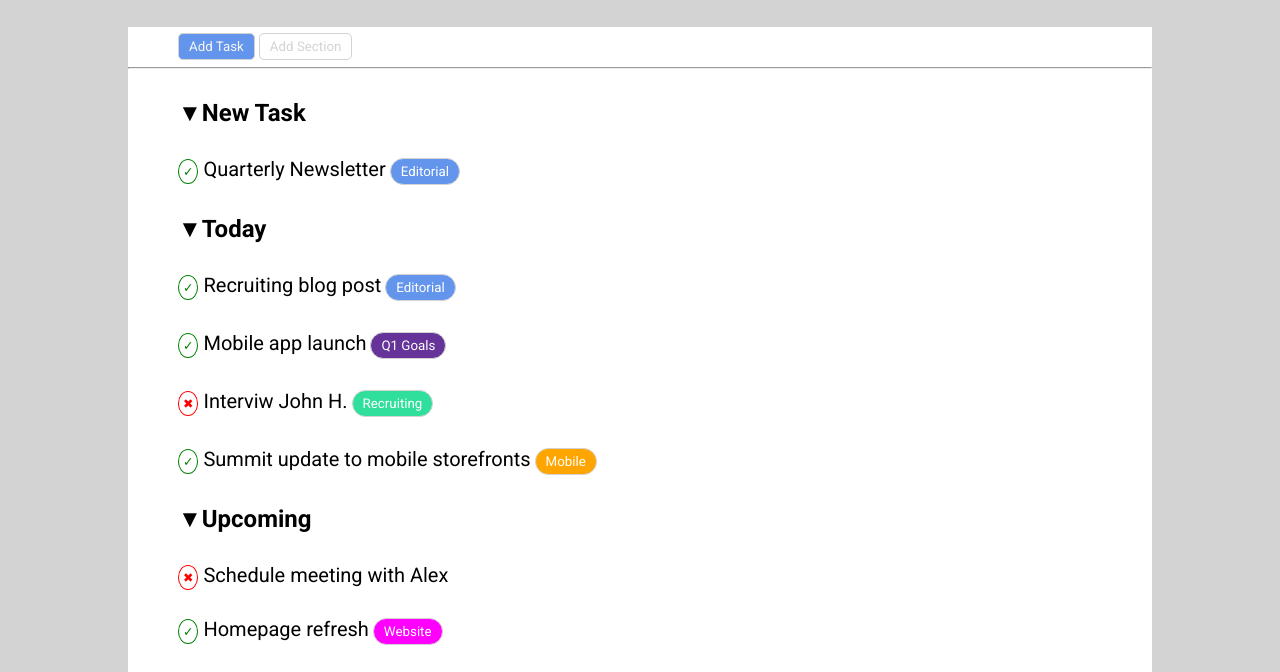
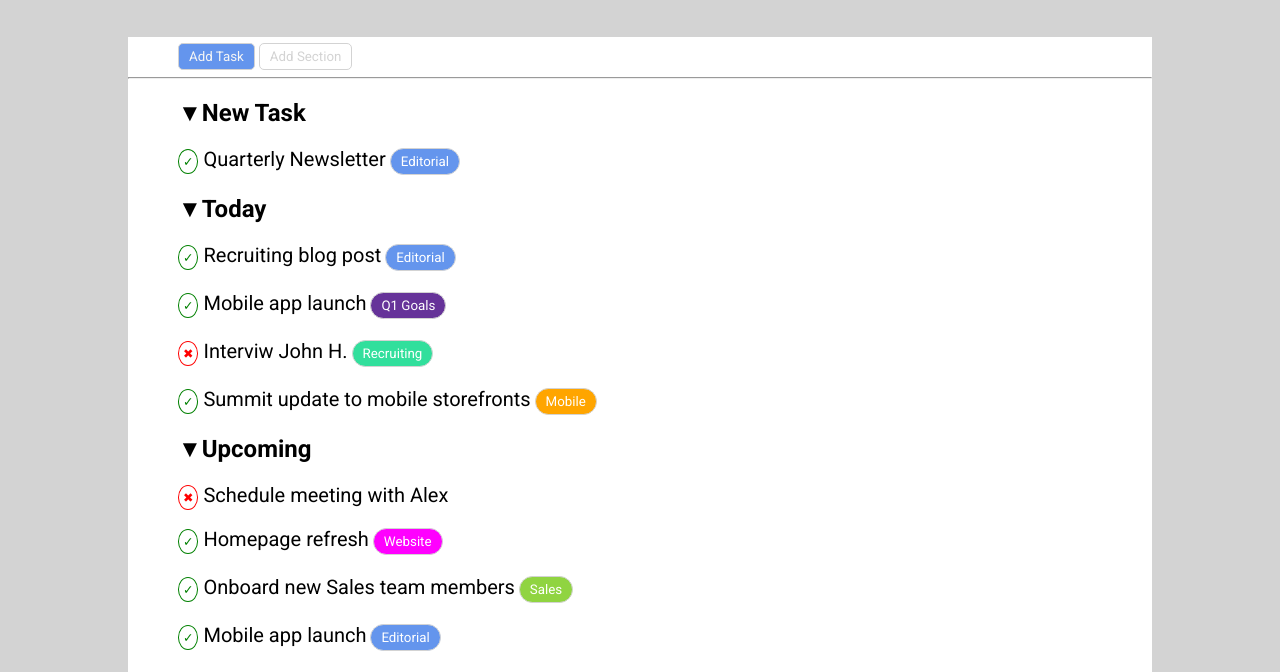
Before and after one commit to GasGas7/html-css-toboolist, a plain HTML site: page index.html in a window 1280 px wide. Shown: the part 103-775 px from the top of the page. Drawn offline with Linux system fonts and the light colour scheme.

Commit message:
fix order code

```diff
--- a/style.css
+++ b/style.css
@@ -8,7 +8,6 @@
 body{
     background-color: lightgrey;
 }
-
 /* /Common prop */
 
 
@@ -19,17 +18,14 @@
     background-color: white;
 
 }
-
 #header_logo{
     margin-top: 0;
 }
-
 .logo{
     height:100px;
     line-height: 100px;
     vertical-align: middle;
 }
-
 .nome_logo{
     font-weight: 700;
     font-size: 40px;
@@ -43,17 +39,17 @@
     background-color: white;
     width: 80%;
     margin:auto;
+    margin-top: 40px;
     padding-bottom: 200px;
 }
 section>div{
     margin-left: 50px;
 }
-
+div{
+    margin-top: 20px;
+}
 #section-button{
     height: 40px;
-}
-div{
-    margin-top: 30px;
 }
 #button-nomargin{
     /* margin-top: 0; mi attacca il blocco lista all'header */
@@ -111,11 +107,9 @@
 .new_task{
     margin-top: 30px;
 }
-
 .title{
     margin-bottom: 20px;
 }
-
 span{
     font-weight:400;
     font-size: 20px ;
@@ -127,7 +121,6 @@
 h2.title::before{
     content: '\25BC';
 }
-
 span.cross::before{
     content: '\2716';
     font-size: 12.5px;
@@ -136,7 +129,6 @@
     border-radius: 50%;
     padding: 4px;
 }
-
 span.check::before{
     content: '\2713';
     font-size: 12.5px;
```
Also changed, not shown: index.html (+0 -5 lines).
